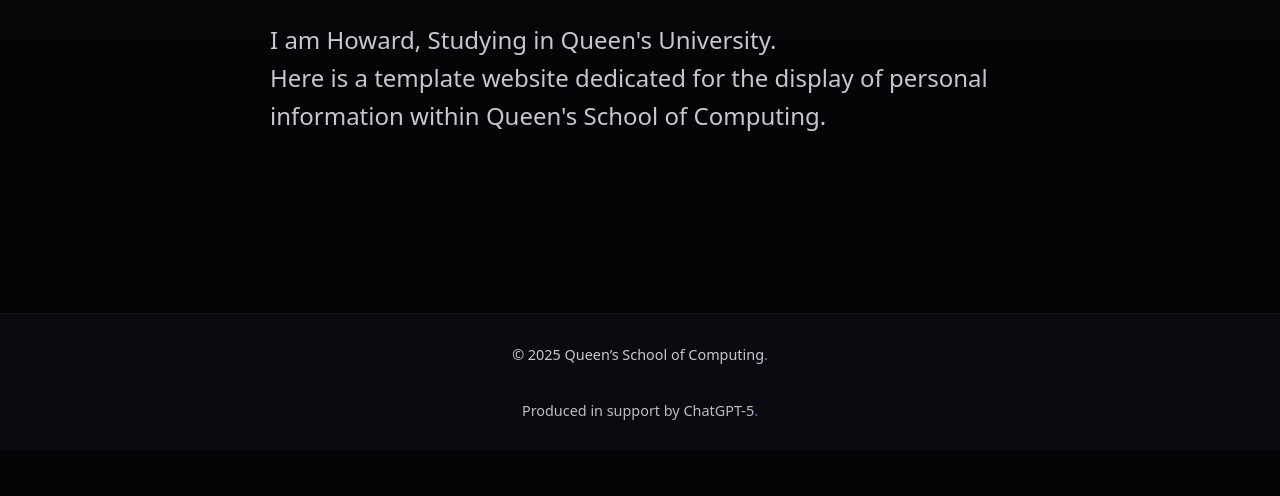
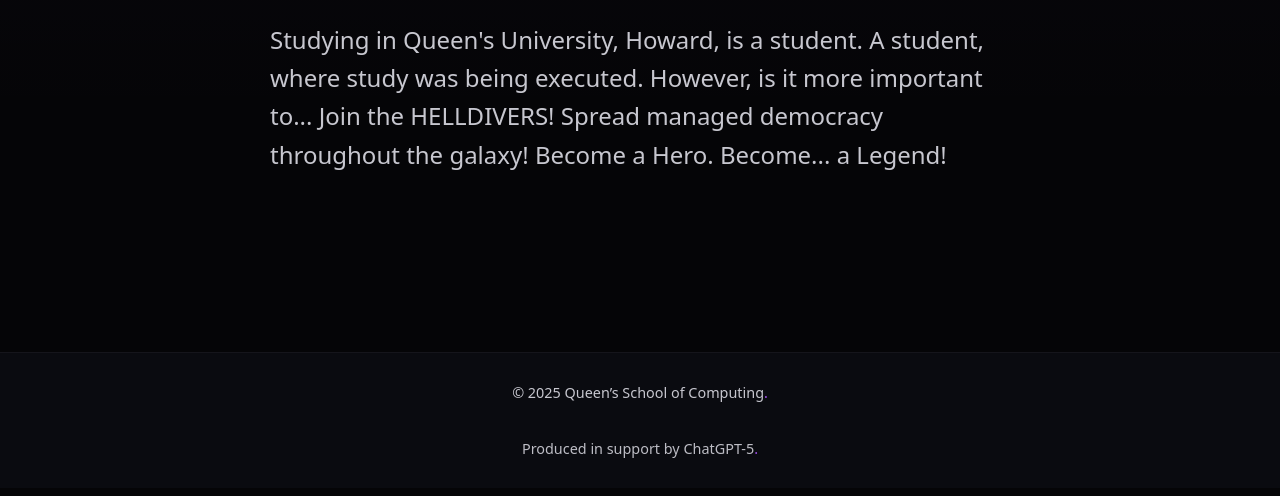
Before and after one commit to XHG26/XHGweb, a plain HTML site: page about.html in a window 1280 px wide. Shown: the part 302-798 px from the top of the page. Drawn offline with Linux system fonts and the light colour scheme.

Commit message:
Update about.html

```diff
--- a/about.html
+++ b/about.html
@@ -31,9 +31,8 @@
       <div class="container narrow">
         <h1 class="page-title">About<span class="dot">.</span></h1>
         <p class="lead">
-          I am Howard, Studying in Queen's University.
-          <br>
-          Here is a template website dedicated for the display of personal information within Queen's School of Computing.
+          Studying in Queen's University, Howard, is a student. A student, where study was being executed. However, is it more important to...
+          Join the HELLDIVERS! Spread managed democracy throughout the galaxy! Become a Hero. Become... a Legend!
         </p>
       </div>
     </section>
```
